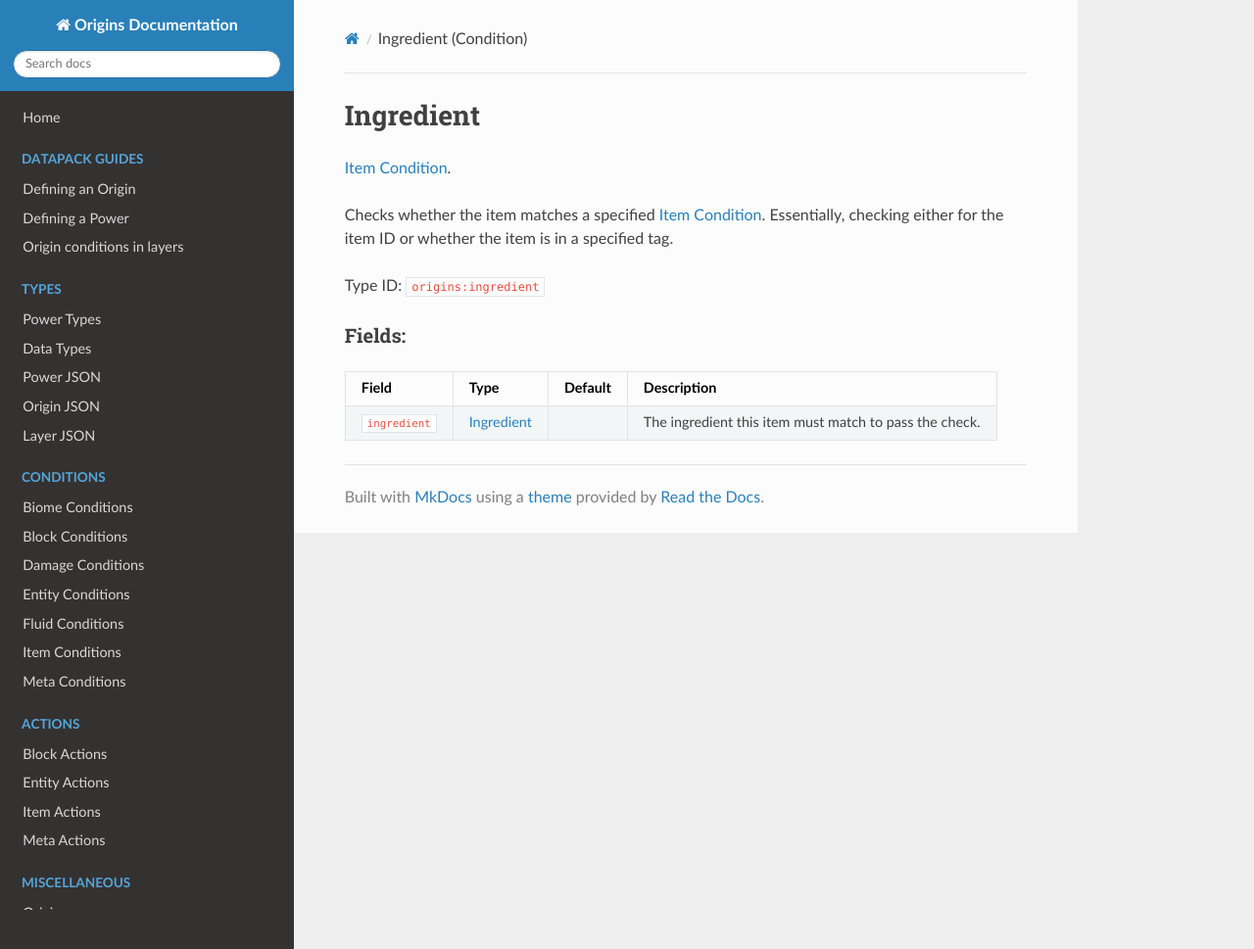
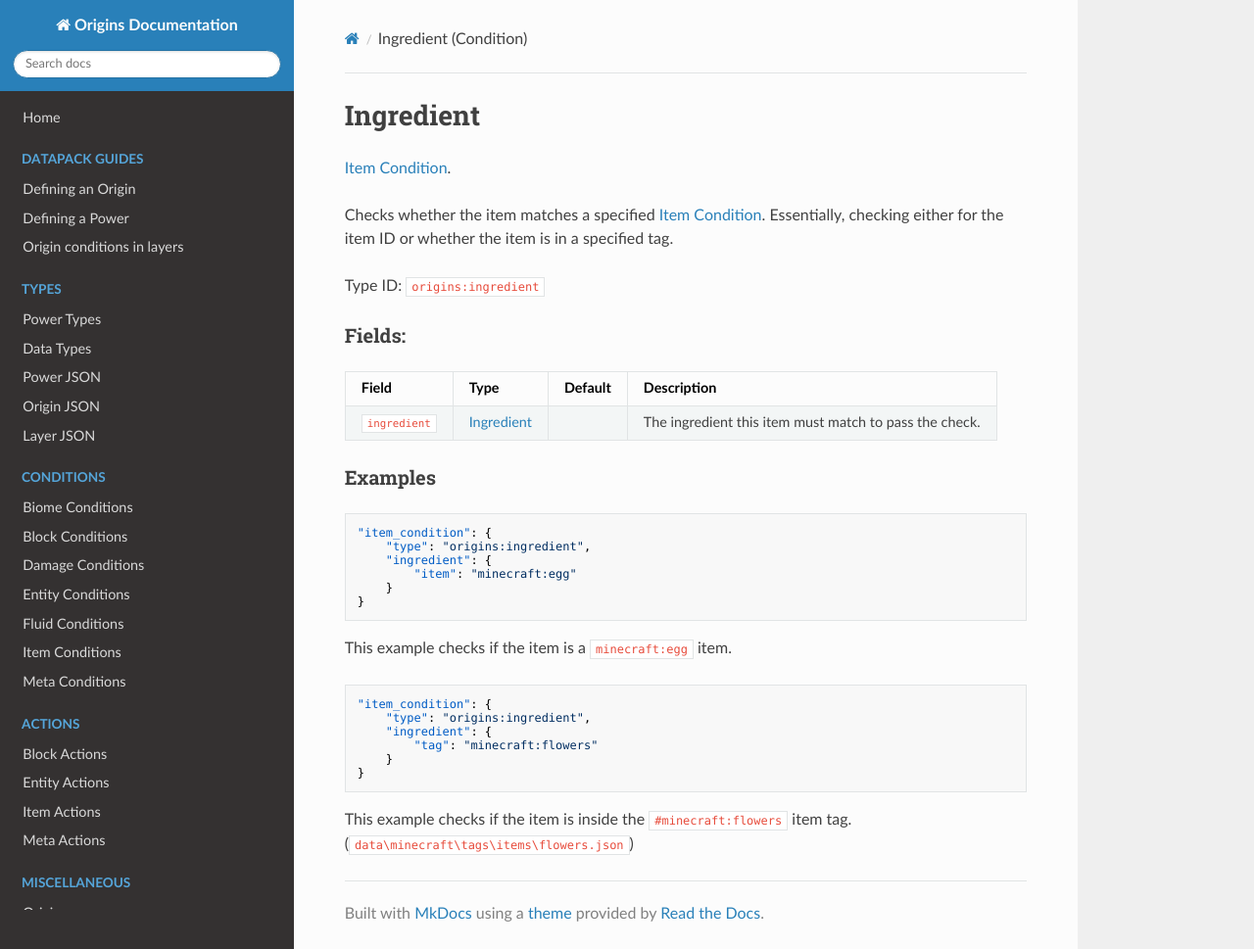
Before and after one commit to apace100/origins-docs, an MkDocs documentation site: the page built from docs/item_conditions/ingredient.md, in a window 1280 px wide and 969 px high. Shown: the whole window at 98% size. Built offline with MkDocs 1.6.1, drawn with Linux system fonts in a browser that asks for light colours; nearby versions of some CDN libraries.

Commit message:
Added examples for item conditions; Specifically these item conditions: - armor_value - enchantment - food - harvest_level - ingredient - meat

````diff
--- a/docs/item_conditions/ingredient.md
+++ b/docs/item_conditions/ingredient.md
@@ -15,3 +15,25 @@ Type ID: `origins:ingredient`
 Field  | Type | Default | Description
 -------|------|---------|-------------
 `ingredient` | [Ingredient](../data_types/ingredient.md) | |  The ingredient this item must match to pass the check.
+
+### Examples
+```json
+"item_condition": {
+    "type": "origins:ingredient",
+    "ingredient": {
+        "item": "minecraft:egg"
+    }
+}
+```
+This example checks if the item is a `minecraft:egg` item.
+
+
+```json
+"item_condition": {
+    "type": "origins:ingredient",
+    "ingredient": {
+        "tag": "minecraft:flowers"
+    }
+}
+```
+This example checks if the item is inside the `#minecraft:flowers` item tag. (`data\minecraft\tags\items\flowers.json`)
````
Also changed, not shown: docs/item_conditions/armor_value.md (+19 -0 lines), docs/item_conditions/enchantment.md (+11 -0 lines), docs/item_conditions/food.md (+8 -0 lines), docs/item_conditions/harvest_level.md (+10 -0 lines), docs/item_conditions/meat.md (+8 -0 lines).
